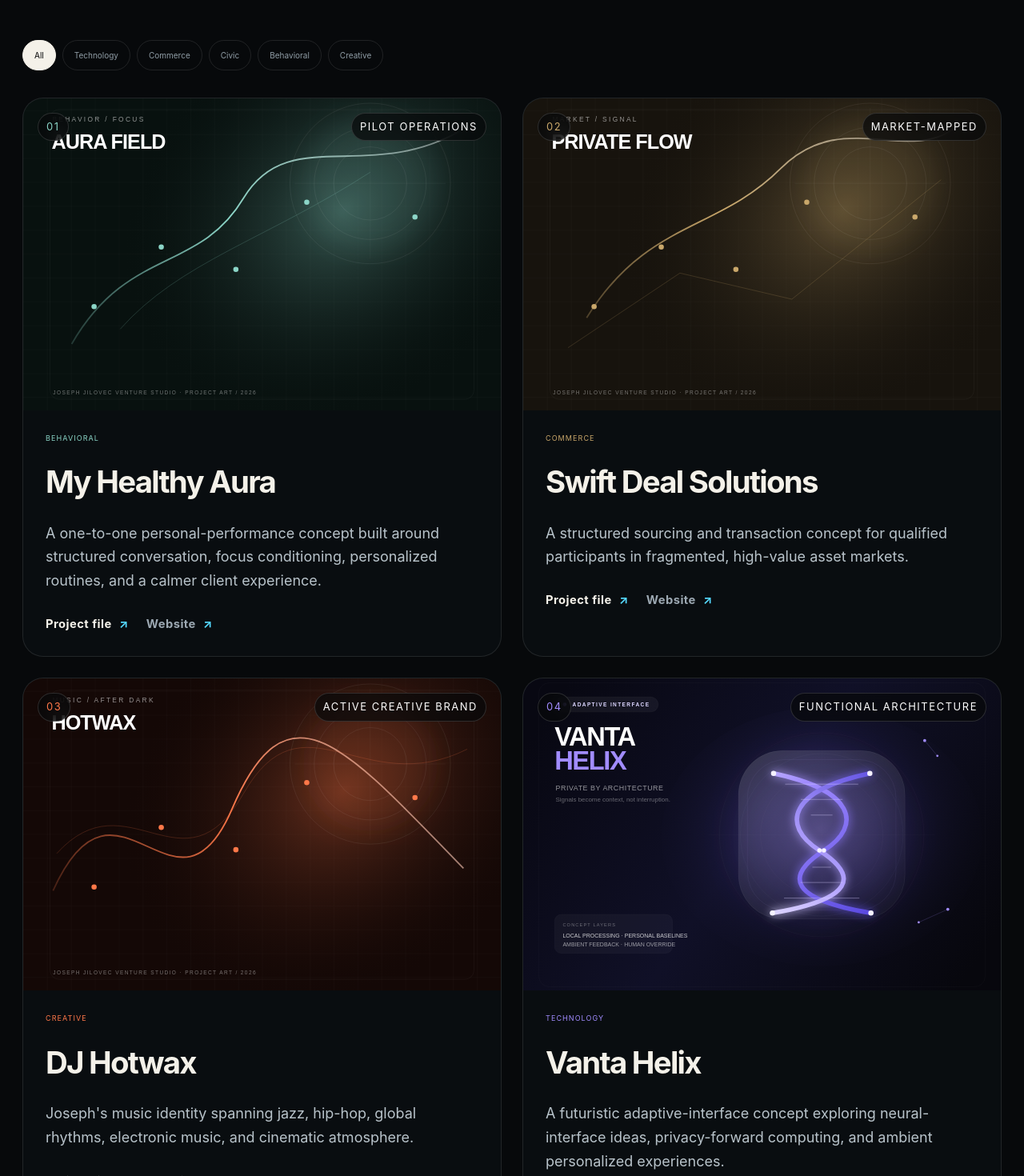
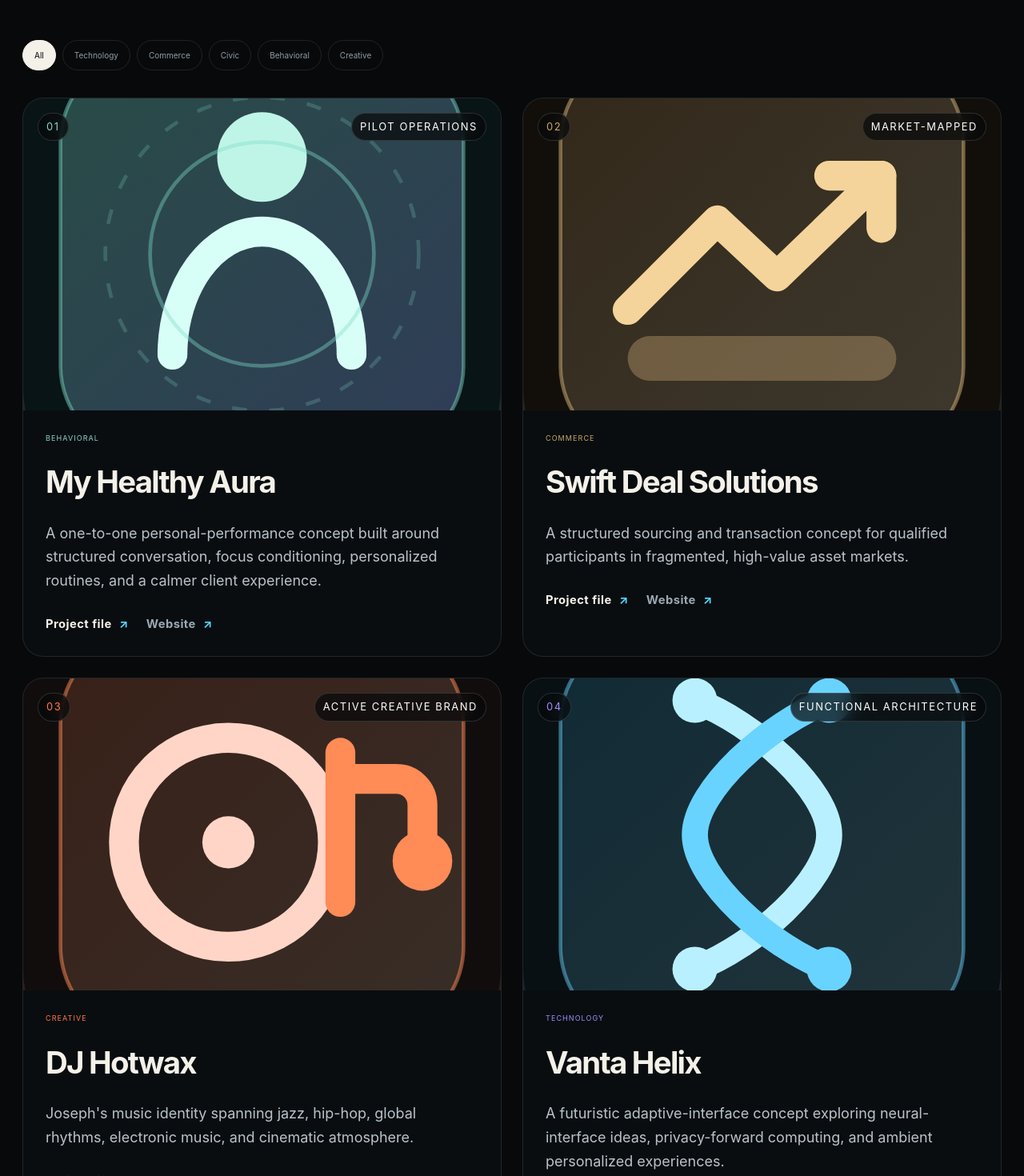
Before and after one commit to josephjilovec/josephjilovec, a Next.js app: page /ventures in a window 1280 px wide. Shown: the part 840-2310 px from the top of the page at 80% size. Built offline with nearby package versions, Linux system fonts and the light colour scheme.

Commit message:
Unify venture artwork across portfolio views
Use the Portfolio Signal Map artwork as the venture explorer card imagery so each project has a consistent visual identity across the homepage and Ventures page.

```diff
--- a/components/ventures/VentureGrid.tsx
+++ b/components/ventures/VentureGrid.tsx
@@ -5,6 +5,7 @@ import Link from "next/link";
 import { useMemo, useState } from "react";
 import type { CSSProperties } from "react";
 import { ventureCategories, ventures } from "@/lib/portfolio";
+import { ventureSignalArt } from "@/lib/ventureVisuals";
 
 export function VentureGrid() {
   const [filter, setFilter] = useState<(typeof ventureCategories)[number]>("All");
@@ -23,7 +24,7 @@ export function VentureGrid() {
         {visible.map((venture, index) => (
           <article className="venture-card" key={venture.slug} style={{ "--venture-accent": venture.accent, "--venture-soft": venture.accentSoft } as CSSProperties}>
             <Link href={`/ventures/${venture.slug}`} className="venture-card-art" aria-label={`Open ${venture.name}`}>
-              <Image src={venture.art} alt="" fill sizes="(max-width: 800px) 100vw, 45vw" />
+              <Image src={ventureSignalArt[venture.slug] ?? venture.art} alt="" fill sizes="(max-width: 800px) 100vw, 45vw" />
               <span className="venture-card-number">{String(index + 1).padStart(2, "0")}</span>
               <span className="venture-card-stage">{venture.stage}</span>
             </Link>
--- /dev/null
+++ b/lib/ventureVisuals.ts
@@ -0,0 +1,24 @@
+export const ventureSignalArt: Record<string, string> = {
+  "my-healthy-aura": "/constellation-art/aura-map.svg",
+  "swift-deal-solutions": "/constellation-art/swift-map.svg",
+  "dj-hotwax": "/constellation-art/hotwax-map.svg",
+  "vanta-helix": "/constellation-art/vanta-map.svg",
+  "cannacore-seeds": "/constellation-art/cannacore-map.svg",
+  "snarklogic": "/constellation-art/snark-map.svg",
+  "alder-and-meridian": "/constellation-art/alder-map.svg",
+  "united-american-future": "/constellation-art/uaf-map.svg",
+  "world-forward-foundation": "/constellation-art/wff-map.svg",
+  "givewise-insights": "/constellation-art/givewise-map.svg",
+  "advibe-central": "/constellation-art/advibe-map.svg",
+  "kinetic-botanicals": "/constellation-art/kinetic-botanicals-map.svg",
+};
+
+export const venturePreviewArt: Record<string, string> = {
+  "my-healthy-aura": "/constellation-preview/aura-site-preview.svg",
+  "swift-deal-solutions": "/constellation-preview/swift-site-preview.svg",
+  "dj-hotwax": "/constellation-preview/hotwax-site-preview.svg",
+  "vanta-helix": "/constellation-preview/vanta-site-preview.svg",
+  "cannacore-seeds": "/constellation-preview/cannacore-site-preview.svg",
+  "snarklogic": "/constellation-preview/snark-site-preview.svg",
+  "alder-and-meridian": "/constellation-preview/alder-site-preview.svg",
+};
```
